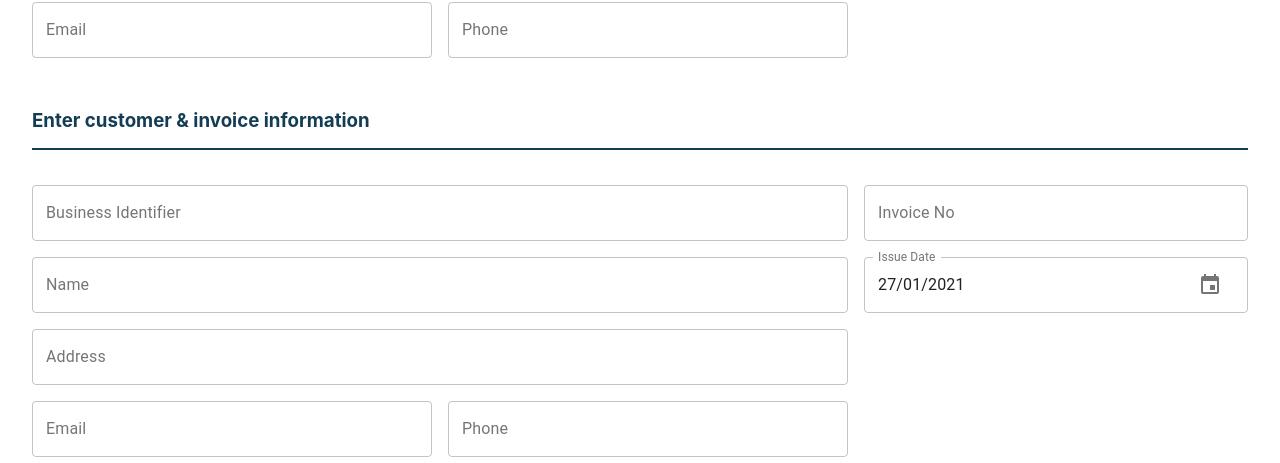
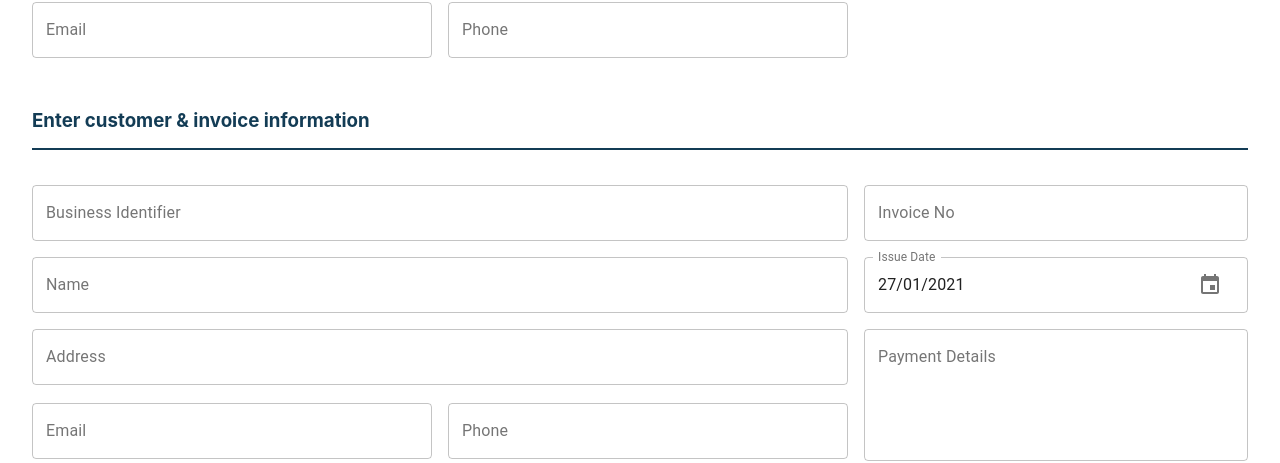
Before and after one commit to jonotp/invoice, a React (Create React App) app in the folder client/: page /invoice-form in a window 1280 px wide. Shown: the part 372-835 px from the top of the page. Built offline with nearby package versions, Linux system fonts and the light colour scheme; no server answers; what @react-pdf/renderer would draw is missing.

Commit message:
Add payment details field
Payment details should be a dedicated field on the form because it is mandatory for invoices. Current implementation uses a text field area so users can customise their payment option.

```diff
--- a/client/src/Invoice/Customer/invoice-customer-section.scss
+++ b/client/src/Invoice/Customer/invoice-customer-section.scss
@@ -9,11 +9,15 @@
     "header header header header header"
     "businessId businessId businessId businessId invoice-no"
     "name name name name issue-date"
-    "address address address address empty"
-    "email email phone phone empty";
+    "address address address address payment-details"
+    "email email phone phone payment-details";
 
     h1{
       grid-area: header;
+    }
+
+    .separator {
+      display: none;
     }
 }
 
@@ -26,6 +30,17 @@
       "name name"
       "address address"
       "email phone"
-      "invoice-no issue-date";
+      "separator separator"
+      "invoice-no issue-date"
+      "payment-details payment-details"
+      "payment-details payment-details";
+  }
+
+  .separator{
+    display: block !important;
+    width: 75%;
+    border-color: $primary;
+    opacity: 75%;
+    border-bottom: 0;
   }
 }
--- a/client/src/Invoice/Customer/section.tsx
+++ b/client/src/Invoice/Customer/section.tsx
@@ -19,6 +19,8 @@ interface InvoiceFormCustomerSectionProps {
   onInvoiceNoUpdate: Dispatch<SetStateAction<string>>;
   issueDate: Date;
   onIssueDateUpdate: Dispatch<SetStateAction<Date>>;
+  paymentDetails: string;
+  onPaymentDetails: Dispatch<SetStateAction<string>>;
 }
 
 const InvoiceFormCustomerSection: FunctionComponent<InvoiceFormCustomerSectionProps> = ({
@@ -28,11 +30,17 @@ const InvoiceFormCustomerSection: FunctionComponent<InvoiceFormCustomerSectionPr
   onInvoiceNoUpdate,
   issueDate,
   onIssueDateUpdate,
+  paymentDetails,
+  onPaymentDetails,
 }) => {
   const handleInputChange = commonInputChange(onCustomerUpdate);
 
   const handleInvoiceNoChange = (event: ChangeEvent<HTMLInputElement>) => {
     onInvoiceNoUpdate(event.target.value);
+  };
+
+  const handlePaymentDetails = (event: ChangeEvent<HTMLInputElement>) => {
+    onPaymentDetails(event.target.value);
   };
 
   const handleDateChange = (date: MaterialUiPickersDate) => {
@@ -104,6 +112,20 @@ const InvoiceFormCustomerSection: FunctionComponent<InvoiceFormCustomerSectionPr
         value={invoiceNo}
         onChange={handleInvoiceNoChange}
       />
+      <hr className="separator" style={{gridArea:"separator"}}></hr>
+      <TextField
+        id="paymentDetails"
+        name="paymentDetails"
+        label="Payment Details"
+        variant="outlined"
+        margin="none"
+        multiline={true}
+        rows="5"
+        placeholder={"EFT\nBSB: XXX-XXX\nAccount: XXXX-XXXX"}
+        style={{ gridArea: "payment-details" }}
+        value={paymentDetails}
+        onChange={handlePaymentDetails}
+      />
       <KeyboardDatePicker
         id="issueDate"
         name="issueDate"
--- a/client/src/Invoice/form.tsx
+++ b/client/src/Invoice/form.tsx
@@ -38,6 +38,7 @@ const InvoiceForm = () => {
   const [invoiceNo, setInvoiceNo] = useState(invoice.invoiceNo);
   const [issueDate, setIssueDate] = useState(invoice.issueDate);
   const [customerDetails, setCustomerDetails] = useState<ICustomer>(invoice.customer);
+  const [paymentDetails, setPaymentDetails] = useState(invoice.paymentDetails);
 
   const [hasTax, setHasTax] = useState(invoice.hasTax);
   const [taxRatePercentage, setTaxRatePercentage] = useState(invoice.taxRatePercentage);
@@ -113,6 +114,7 @@ const InvoiceForm = () => {
         issueDate,
         supplier: supplierDetails,
         customer: customerDetails,
+        paymentDetails,
         hasTax,
         taxRatePercentage,
         items,
@@ -181,6 +183,8 @@ const InvoiceForm = () => {
               onInvoiceNoUpdate={setInvoiceNo}
               issueDate={issueDate}
               onIssueDateUpdate={setIssueDate}
+              paymentDetails={paymentDetails}
+              onPaymentDetails={setPaymentDetails}
             />
           </div>
           <div className="invoice-section">
--- a/client/src/PDFs/basic-pdf.component.tsx
+++ b/client/src/PDFs/basic-pdf.component.tsx
@@ -81,6 +81,9 @@ const BasicPDF: FunctionComponent<PDFProps> = ({ invoice, colors }) => {
       flex: 5,
       paddingRight: "25",
     },
+    fullWidth: {
+      width: "100%",
+    },
     borderBox: {
       // border: `1 solid ${colors.primary}`,
     },
@@ -91,6 +94,9 @@ const BasicPDF: FunctionComponent<PDFProps> = ({ invoice, colors }) => {
     quantity: {
       width: "15%",
       textAlign: "right",
+    },
+    paymentDetails: {
+      marginTop: "6"
     },
     price: {
       width: invoice.taxRatePercentage > 0 ? "11.25%" : "22.5%",
@@ -225,6 +231,14 @@ const BasicPDF: FunctionComponent<PDFProps> = ({ invoice, colors }) => {
                 <Text>{dateDue}</Text>
               </View>
             </View>
+            <View style={[styles.paymentDetails, styles.fullWidth]}>
+              <View>
+                <Text style={[styles.subHeadings]}>Payment details</Text>
+              </View>
+              <View>
+                <Text>{invoice.paymentDetails}</Text>
+              </View>
+            </View>
           </View>
         </View>
         {/* Items */}
--- a/client/src/testData.tsx
+++ b/client/src/testData.tsx
@@ -27,6 +27,7 @@ const TestInvoice: IInvoice = {
   taxRatePercentage: 10,
   invoiceNo: "INV001",
   issueDate: new Date(),
+  paymentDetails:"EFT\nBSB: XXX-XXX\nAccount: XXXX-XXXX",
   notes: `Tempor reprehenderit dolore labore eiusmod est dolore sint consectetur nisi non laboris culpa. Amet eiusmod aliqua voluptate amet. Deserunt do est fugiat excepteur occaecat magna dolore ex ullamco incididunt consequat. Deserunt Lorem est eu ex cupidatat Lorem pariatur. Officia id officia mollit fugiat ea. Et excepteur mollit dolor dolor laboris magna ut.
 
 Tempor officia sunt ipsum id cillum in cillum ex pariatur minim ut laborum consectetur esse. Quis enim adipisicing deserunt eu ad do consectetur eu pariatur nostrud veniam. Irure irure esse adipisicing Lorem consequat eu laborum cillum ad. Veniam ex ut esse eu sunt.`,
--- a/client/src/types.ts
+++ b/client/src/types.ts
@@ -81,6 +81,7 @@ export interface IInvoice {
   issueDate: Date;
   supplier: IUser;
   customer: ICustomer;
+  paymentDetails: string;
   items: IItem[];
   hasTax: boolean;
   taxRatePercentage: number;
@@ -96,6 +97,7 @@ export const getDefaultInvoice = (): IInvoice => {
     issueDate: new Date(),
     supplier: getDefaultUser(),
     customer: getDefaultCustomer(),
+    paymentDetails: "",
     items: [getDefaultItem()],
     hasTax: true,
     taxRatePercentage: 10,
```
